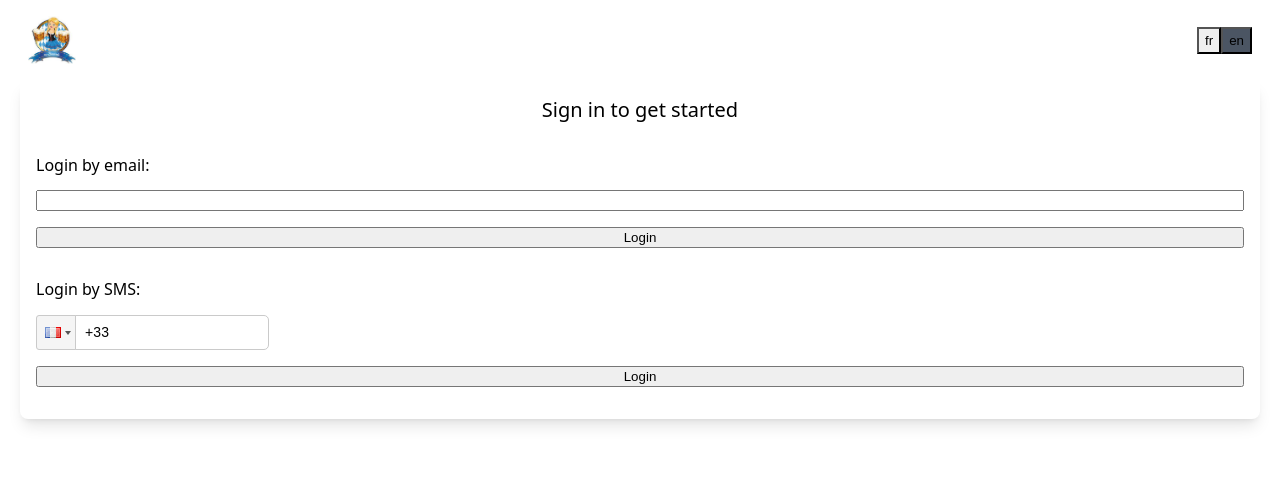
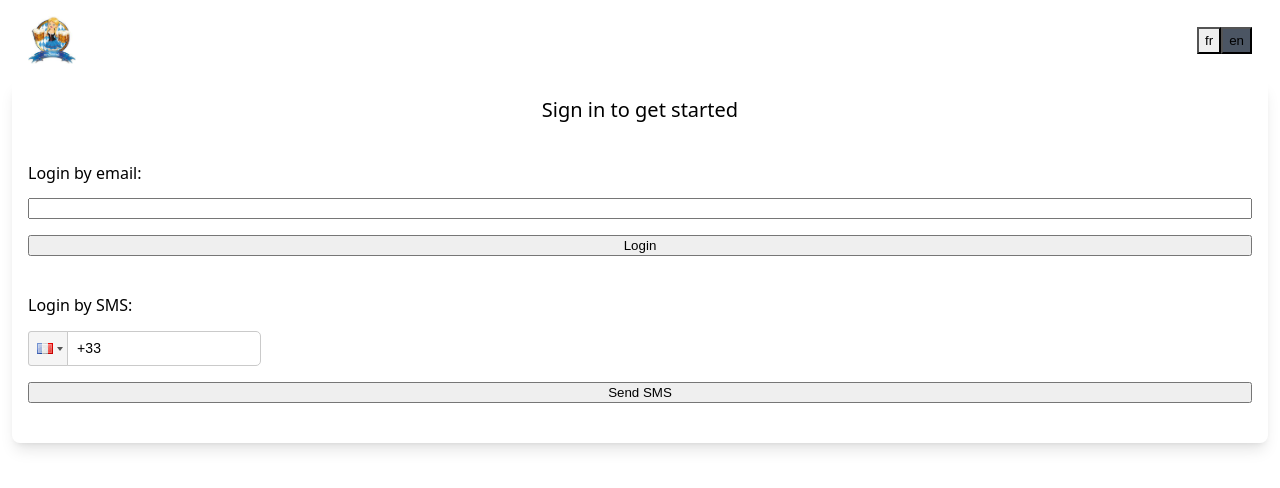
Before and after one commit to codyzu/fidelity, a React (Vite) app: page /scan in a window 1280 px wide. Shown: the top 488 px of the page. Built offline with nearby package versions, Linux system fonts and the light colour scheme; no server answers.

Commit message:
improve login form

```diff
--- a/src/lang/en/homepage.json
+++ b/src/lang/en/homepage.json
@@ -1,4 +1,6 @@
 {
   "loginLinkError": "Something is not right, you shouldn&apos;t be here. Go to the",
-  "emailNotFound": "Looks like you changed browsers or devices. Please enter your email address again to complete the login."
+  "emailNotFound": "Looks like you changed browsers or devices. Please enter your email address again to complete the login.",
+  "email sent": "Check your email to complete your login",
+  "sms sent": "Login code sent by SMS, enter the code below"
 }
--- a/src/lang/fr/homepage.json
+++ b/src/lang/fr/homepage.json
@@ -10,5 +10,9 @@
   "loginLinkError": "Quelque chose n&apos;est pas bien. Navigez à la",
   "emailNotFound": "Nous avons detecté que vous avez changé votre browser web ou device",
   "homepage": "page d&apos;accuiel",
-  "The beers are on their way...": "Les bieres arriverais..."
+  "The beers are on their way...": "Les bieres arriverais...",
+  "email sent": "Regardez votre boite mail pour completer la connection",
+  "sms sent": "Votre code de connection etait envoyé par SMS, entrez le en dessous",
+  "SMS Code": "Code SMS",
+  "Send SMS": "Envoyer SMS"
 }
--- a/src/login.tsx
+++ b/src/login.tsx
@@ -4,7 +4,7 @@ import {
   sendSignInLinkToEmail,
   signInWithPhoneNumber,
 } from 'firebase/auth';
-import {useEffect, useRef, useState} from 'react';
+import {type FormEvent, useEffect, useRef, useState} from 'react';
 import {useTranslation} from 'react-i18next';
 import PI from 'react-phone-input-2';
 import {auth} from './firebase';
@@ -25,6 +25,7 @@ export default function Login() {
   const [phoneNumber, setPhoneNumber] = useState<string>('');
   const [smsCode, setSmsCode] = useState<string>('');
   const [email, setEmail] = useState<string>('');
+  const [emailSent, setEmailSent] = useState<boolean>(false);
 
   // Ref needed for the recapthaVerifier
   const smsLoginRef = useRef<HTMLButtonElement>(null);
@@ -32,7 +33,9 @@ export default function Login() {
   // Need to store a reference to the send sms result so we can verify the code
   const [sendResult, setSendResult] = useState<ConfirmationResult>();
 
-  async function loginSms() {
+  async function submitSendSms(event_: FormEvent) {
+    event_.preventDefault();
+
     // Ideas to improve this: https://stackoverflow.com/questions/62619916/firebase-invisible-recaptcha-does-not-work-in-react-js
     const recapthaVerifier = new RecaptchaVerifier(
       smsLoginRef.current!,
@@ -57,7 +60,9 @@ export default function Login() {
     setSendResult(result);
   }
 
-  async function loginEmail() {
+  async function submitEmailLogin(event_: FormEvent) {
+    event_.preventDefault();
+
     const actionCodeSettings = {
       // URL you want to redirect back to. The domain (www.example.com) for this
       // URL must be in the authorized domains list in the Firebase Console.
@@ -78,28 +83,46 @@ export default function Login() {
     console.log('AC', actionCodeSettings);
     await sendSignInLinkToEmail(auth, email, actionCodeSettings);
     window.localStorage.setItem('emailForSignIn', email);
+    setEmailSent(true);
+  }
+
+  function submitSmsCode(event_: FormEvent) {
+    event_.preventDefault();
+    void sendResult!.confirm(smsCode);
   }
 
   return (
-    <div className="shadow-lg rounded-lg p-2 flex flex-col w-full">
-      <div className="text-xl text-center m-2 mb-6">
+    <div className="shadow-lg rounded-lg p-4 flex flex-col w-full gap-4">
+      <div className="text-xl text-center mb-6">
         {t('Sign in to get started')}
       </div>
-      <label className="m-2">{t('Login by email')}:</label>
+      <form className="flex flex-col w-full gap-4" onSubmit={submitEmailLogin}>
+        <label className="" htmlFor="email">
+          {t('Login by email')}:
+        </label>
         <input
-        className="input m-2"
+          className="input"
+          id="email"
           type="email"
           value={email}
           onChange={(event_) => {
             setEmail(event_.target.value);
           }}
         />
-      <button className="btn m-2 mb-6" type="button" onClick={loginEmail}>
+        {emailSent && (
+          <div className="text-sm font-semibold">{t('email sent')}</div>
+        )}
+        <button className="btn mb-6" type="submit">
           {t('Login')}
         </button>
-      <label className="m-2">{t('Login by SMS')}:</label>
-      <div className="m-2">
+      </form>
+      <form className="flex flex-col w-full gap-4" onSubmit={submitSendSms}>
+        <label className="" htmlFor="phone">
+          {t('Login by SMS')}:
+        </label>
+        <div className="">
           <PhoneInput
+            id="phone"
             // InputClass="input-base! py-2! relative! w-full!"
             // buttonClass="rounded-lg! py-0! flex-shrink-0! z-10! inline-flex"
             // containerClass="mr-2 p-2 flex-1"
@@ -115,37 +138,32 @@ export default function Login() {
             }}
           />
         </div>
-      <button
-        ref={smsLoginRef}
-        className="btn m-2 mb-6"
-        type="button"
-        onClick={() => {
-          void loginSms();
-        }}
-      >
-        {t('Login')}
+        {sendResult && (
+          <div className="text-sm font-semibold">{t('sms sent')}</div>
+        )}
+        <button ref={smsLoginRef} className="btn mb-6" type="submit">
+          {t('Send SMS')}
         </button>
+      </form>
       {sendResult && (
-        <>
-          <label className="m-2">{t('Code')}:</label>
+        <form className="flex flex-col w-full gap-4" onSubmit={submitSmsCode}>
+          <label className="" htmlFor="smscode">
+            {t('SMS Code')}:
+          </label>
           <input
-            className="input m-2"
-            type="text"
+            autoFocus
+            className="input"
+            id="smscode"
+            type="tel"
             value={smsCode}
             onChange={(event_) => {
               setSmsCode(event_.target.value);
             }}
           />
-          <button
-            className="btn m-2"
-            type="button"
-            onClick={() => {
-              void sendResult.confirm(smsCode);
-            }}
-          >
-            Login
+          <button className="btn" type="submit">
+            {t('Login')}
           </button>
-        </>
+        </form>
       )}
     </div>
   );
--- a/vite.config.ts
+++ b/vite.config.ts
@@ -24,14 +24,16 @@ export default defineConfig({
       shortcuts: [
         // You could still have object style
         {
-          btn: 'p-4 font-semibold rounded-lg shadow-md bg-sky-700 text-white border-0 text-center text-lg',
+          // Primary: 'bg-sky-700',
+          btn: 'p-4 font-semibold rounded-lg shadow-md bg-primary text-white border-0 text-center text-lg',
           'btn-sm': 'btn py-2 text-base',
           'btn-num': 'btn font-mono px-0',
-          'input-base':
-            'rounded-lg shadow-md border-2 border-sky-700 invalid:text-red-600 invalid:border-red-600',
-          input: 'py-2 px-4 input-base',
+          input:
+            'py-2 px-4 rounded-lg shadow-md border-2 border-primary invalid:text-error invalid:border-error',
         },
         // Dynamic shortcuts
+        [/^(.*)-primary$/, ([, c]) => `${c}-sky-700`],
+        [/^(.*)-error$/, ([, c]) => `${c}-red-600`],
         [
           /^btn-(.*)$/,
           ([, c]) => `bg-${c}-400 text-${c}-100 py-2 px-4 rounded-lg`,
```
Lines whose indentation alone changed are shown as unchanged.
